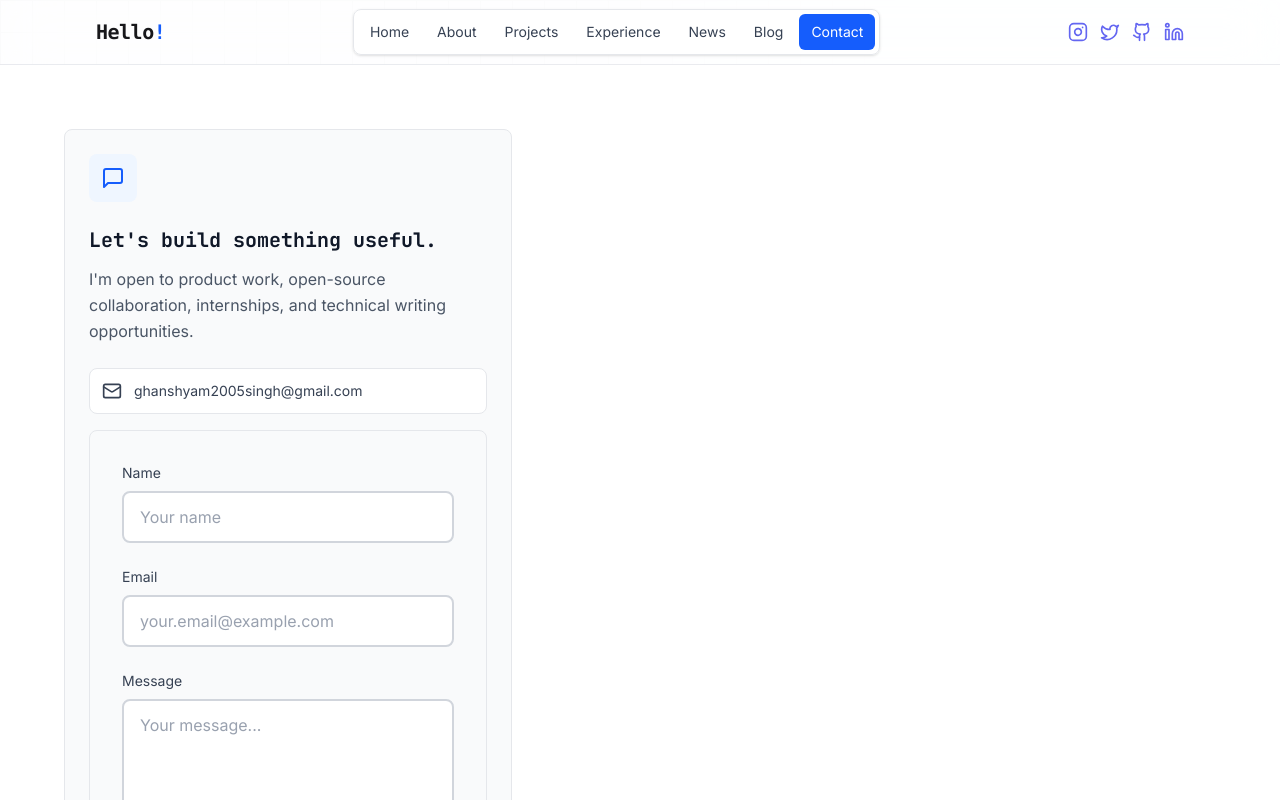
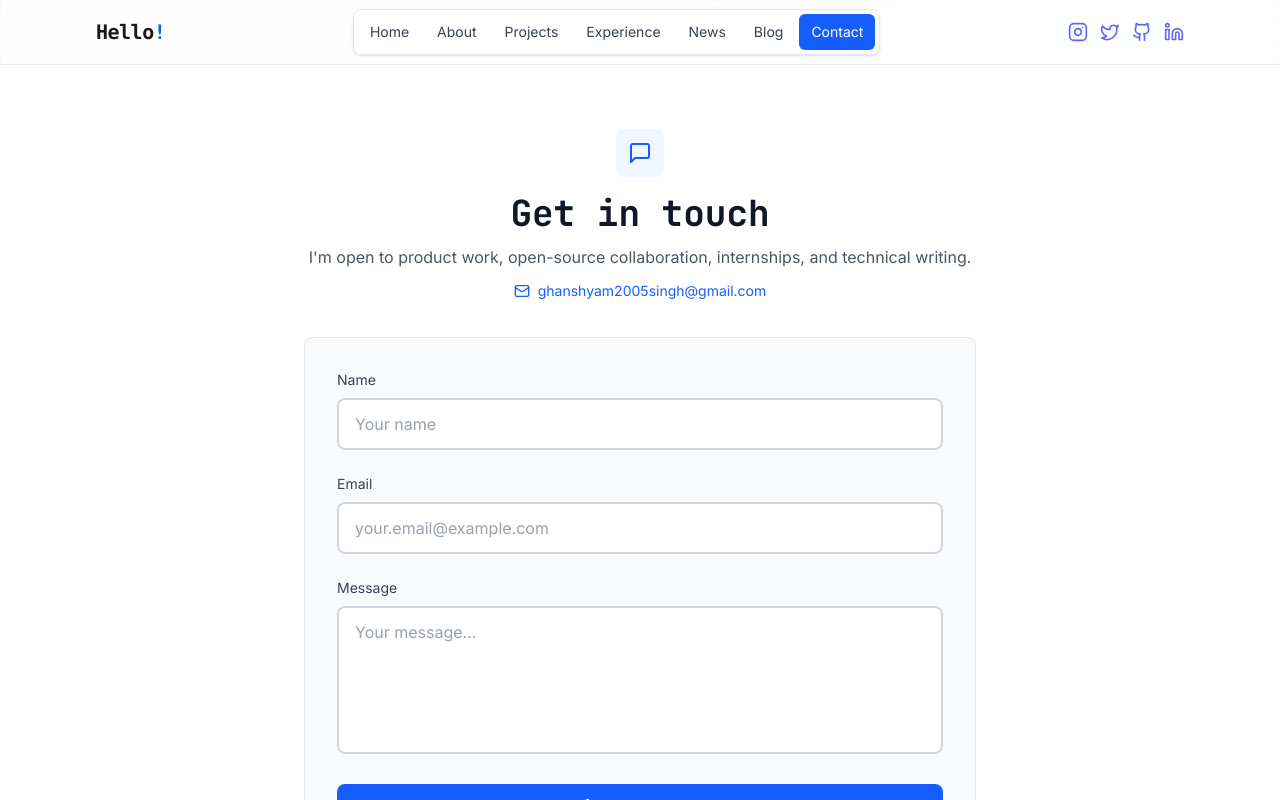
Before and after one commit to ghanshyam2005singh/ghanshyamsingh.dev, a Next.js app: page /contact in a window 1280 px wide. Shown: the top 800 px of the page. Built offline with nearby package versions, Linux system fonts and the light colour scheme.

Commit message:
layout fix

```diff
--- a/src/components/About.tsx
+++ b/src/components/About.tsx
@@ -126,8 +126,7 @@ const About: React.FC<AboutProps> = ({ showPhoto = false }) => {
             </div>
 
             {/* Call to Action */}
-            <div className="flex flex-col gap-3 pt-4">
-              <div className="flex flex-wrap gap-3">
+            <div className="flex flex-wrap items-center gap-3 pt-4">
                 <Link
                   href="/projects"
                   className="px-6 py-3 bg-blue-600 text-white rounded-lg font-medium hover:bg-blue-700 transition-colors"
@@ -140,8 +139,6 @@ const About: React.FC<AboutProps> = ({ showPhoto = false }) => {
                 >
                   Get In Touch
                 </Link>
-              </div>
-              <div className="flex flex-wrap gap-3">
                 <a
                   href="https://leetcode.com/u/https_ghanshyam/"
                   target="_blank"
@@ -165,7 +162,6 @@ const About: React.FC<AboutProps> = ({ showPhoto = false }) => {
                 >
                   GitHub
                 </a>
-              </div>
             </div>
           </div>
 
--- a/src/components/Contact.tsx
+++ b/src/components/Contact.tsx
@@ -1,5 +1,5 @@
 import React, { useState } from "react";
-import { Github, Linkedin, Mail, MapPin, MessageSquare, Send } from "lucide-react";
+import { Mail, MessageSquare, Send } from "lucide-react";
 
 const Contact: React.FC = () => {
   const [formData, setFormData] = useState({
@@ -42,64 +42,20 @@ const Contact: React.FC = () => {
   };
 
   return (
-    <section id="contact" className="py-16 px-4 sm:px-6 lg:px-8 bg-white">
-      <div className="max-w-6xl mx-auto">
-        {/* <div className="mb-12 max-w-3xl">
-          <p className="text-blue-600 font-semibold mb-3">Contact</p>
-          <h2 className="text-3xl sm:text-4xl font-bold text-gray-900 mb-4">
-            Get In Touch
-          </h2>
-          <p className="text-lg text-gray-600 leading-relaxed">
-            Have a project in mind or want to collaborate? Drop me a message and
-            I&apos;ll get back to you as soon as possible.
-          </p>
-        </div> */}
-
-        <div className="grid grid-cols-1 lg:grid-cols-[0.8fr_1.2fr] gap-8 items-start">
-          <aside className="rounded-lg border border-gray-200 bg-gray-50 p-6">
-            <div className="mb-6 flex h-12 w-12 items-center justify-center rounded-lg bg-blue-50 text-blue-600">
+    <section id="contact" className="bg-white px-4 py-12 sm:px-6 sm:py-16 lg:px-8">
+      <div className="mx-auto max-w-2xl">
+        <div className="mb-8 text-center">
+          <div className="mx-auto mb-4 flex h-12 w-12 items-center justify-center rounded-lg bg-blue-50 text-blue-600">
             <MessageSquare className="h-6 w-6" />
           </div>
-            <h3 className="text-xl font-bold text-gray-900 mb-3">
-              Let&apos;s build something useful.
-            </h3>
-            <p className="text-gray-600 leading-relaxed mb-6">
-              I&apos;m open to product work, open-source collaboration,
-              internships, and technical writing opportunities.
+          <h1 className="text-3xl font-bold text-gray-900 sm:text-4xl">Get in touch</h1>
+          <p className="mt-3 text-gray-600">
+            I&apos;m open to product work, open-source collaboration, internships, and technical writing.
           </p>
-            <div className="space-y-4">
-              <a
-                href="mailto:ghanshyam2005singh@gmail.com"
-                className="flex items-center gap-3 rounded-lg bg-white p-3 text-gray-700 border border-gray-200 hover:text-blue-600"
-              >
-                <Mail className="h-5 w-5 shrink-0" />
-                <span className="min-w-0 break-all text-sm font-medium">
-                  ghanshyam2005singh@gmail.com
-                </span>
+          <a href="mailto:ghanshyam2005singh@gmail.com" className="mt-3 inline-flex items-center gap-2 text-sm font-medium text-blue-600 hover:text-blue-700">
+            <Mail className="h-4 w-4" /> ghanshyam2005singh@gmail.com
           </a>
-              {/* <div className="flex items-center gap-3 rounded-lg bg-white p-3 text-gray-700 border border-gray-200">
-                <MapPin className="h-5 w-5 shrink-0" />
-                <span className="text-sm font-medium">India / Remote</span>
         </div>
-              <a
-                href="https://github.com/ghanshyam2005singh"
-                target="_blank"
-                rel="noopener noreferrer"
-                className="flex items-center gap-3 rounded-lg bg-white p-3 text-gray-700 border border-gray-200 hover:text-blue-600"
-              >
-                <Github className="h-5 w-5 shrink-0" />
-                <span className="text-sm font-medium">GitHub</span>
-              </a>
-              <a
-                href="https://www.linkedin.com/in/ghanshyam-singh-b014232b2/"
-                target="_blank"
-                rel="noopener noreferrer"
-                className="flex items-center gap-3 rounded-lg bg-white p-3 text-gray-700 border border-gray-200 hover:text-blue-600"
-              >
-                <Linkedin className="h-5 w-5 shrink-0" />
-                <span className="text-sm font-medium">LinkedIn</span>
-              </a> */}
-
         <form
           onSubmit={handleSubmit}
           className="space-y-6 rounded-lg border border-gray-200 bg-gray-50 p-6 sm:p-8"
@@ -177,10 +133,6 @@ const Contact: React.FC = () => {
             )}
         </form>
       </div>
-          </aside>
-        </div>
-      </div>
-
     </section>
   );
 };
```
Also changed, not shown: next-env.d.ts. Lines whose indentation alone changed are shown as unchanged.
